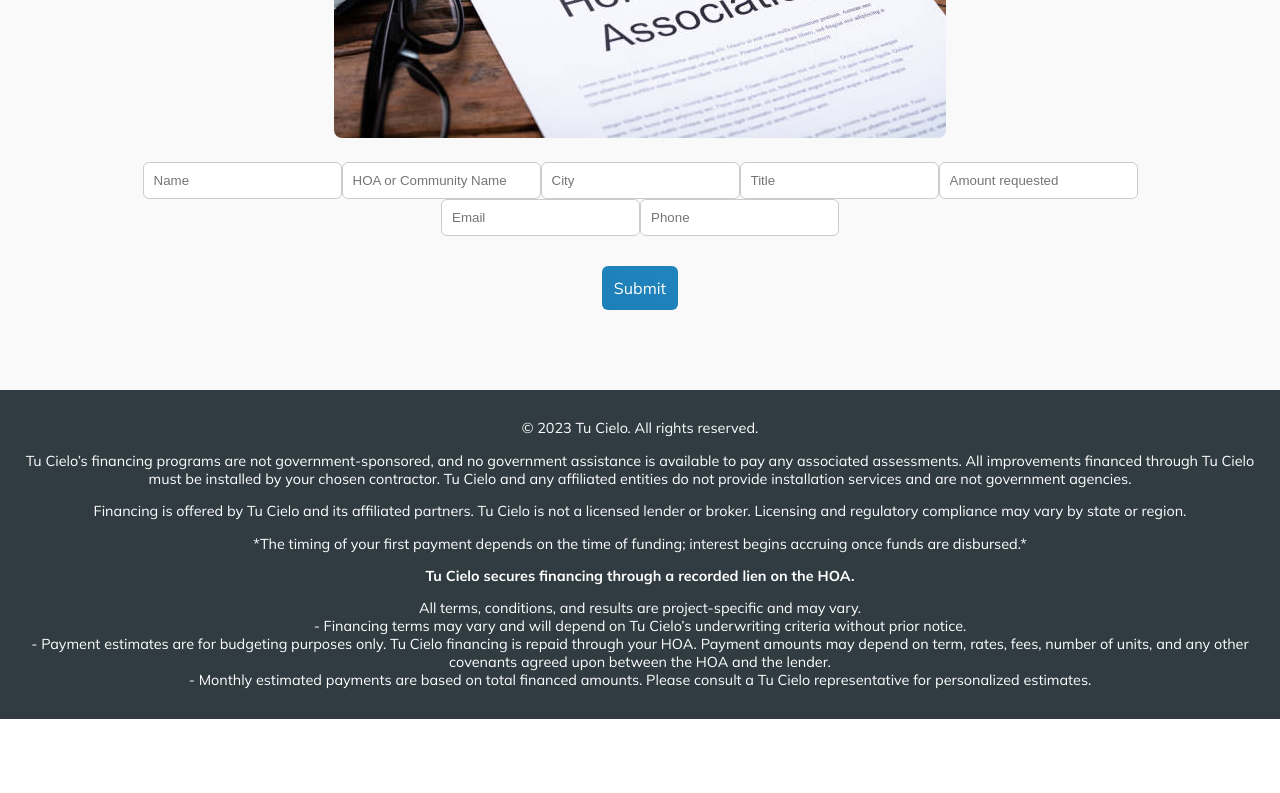
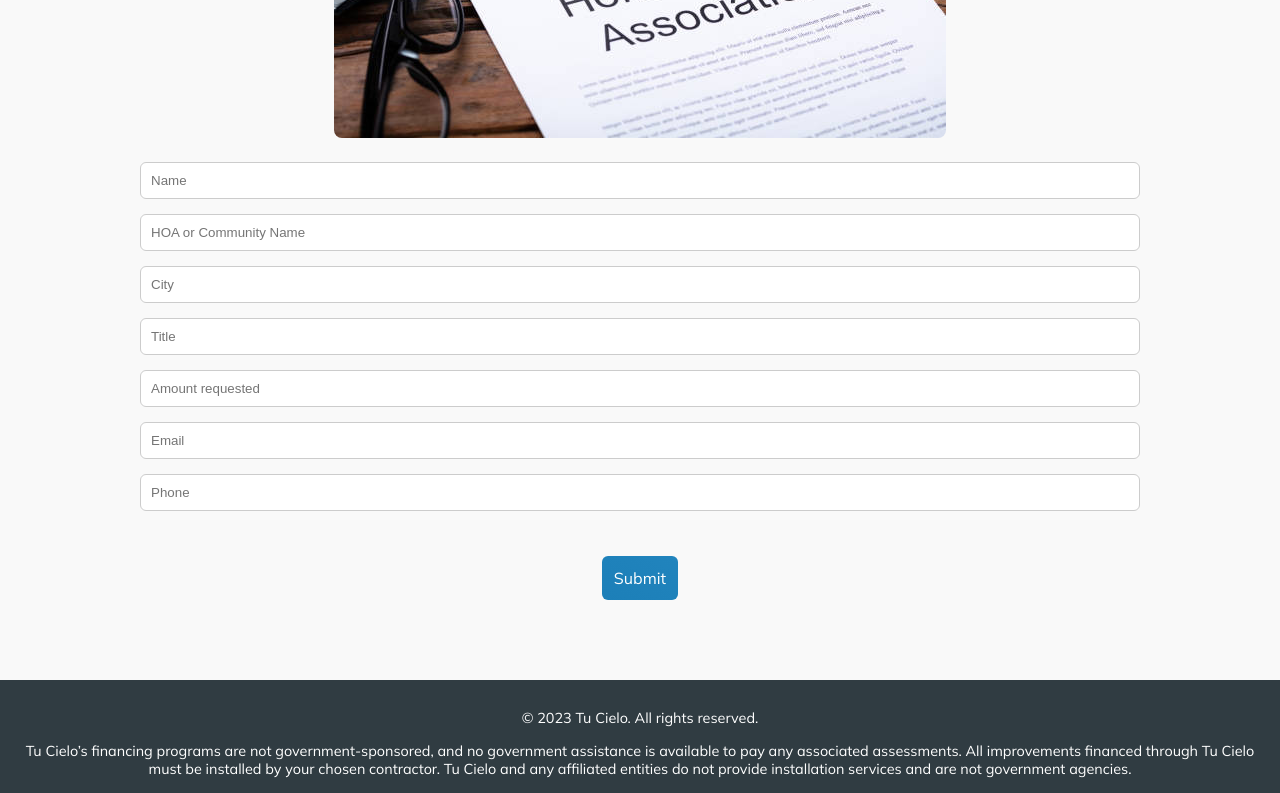
Before and after one commit to MetaCapFin/tu-cielo-site, a React (Create React App) app: page / in a window 1280 px wide. Shown: the part 2539-3332 px from the top of the page. Before the commit the page ends 3258 px from the top, so only its background shows below. Built offline with nearby package versions, Linux system fonts and the light colour scheme.

Commit message:
Update App.css

```diff
--- a/src/App.css
+++ b/src/App.css
@@ -471,8 +471,7 @@
 
 .form-image {
   flex: 0 0 auto;
-  max-width: none;
-  min-width: 250px
+  max-width: 1000px;
 }
 
 .form-image img {
@@ -483,9 +482,12 @@
 }
 
 .contact-form form {
-  flex: 1 1 55%;
-  min-width: 280px;
-  max-width: none;
+  flex: 1;
+  display: flex;
+  flex-direction: column;
+  gap: 15px;
+  min-width: 250px;
+  max-width: 500px;
 }
 
 .contact-form input {
@@ -519,7 +521,6 @@
   background-color: white;
   color: #333;
 }
-
 
 /* FAQ styles */
 .faq-section {
```
